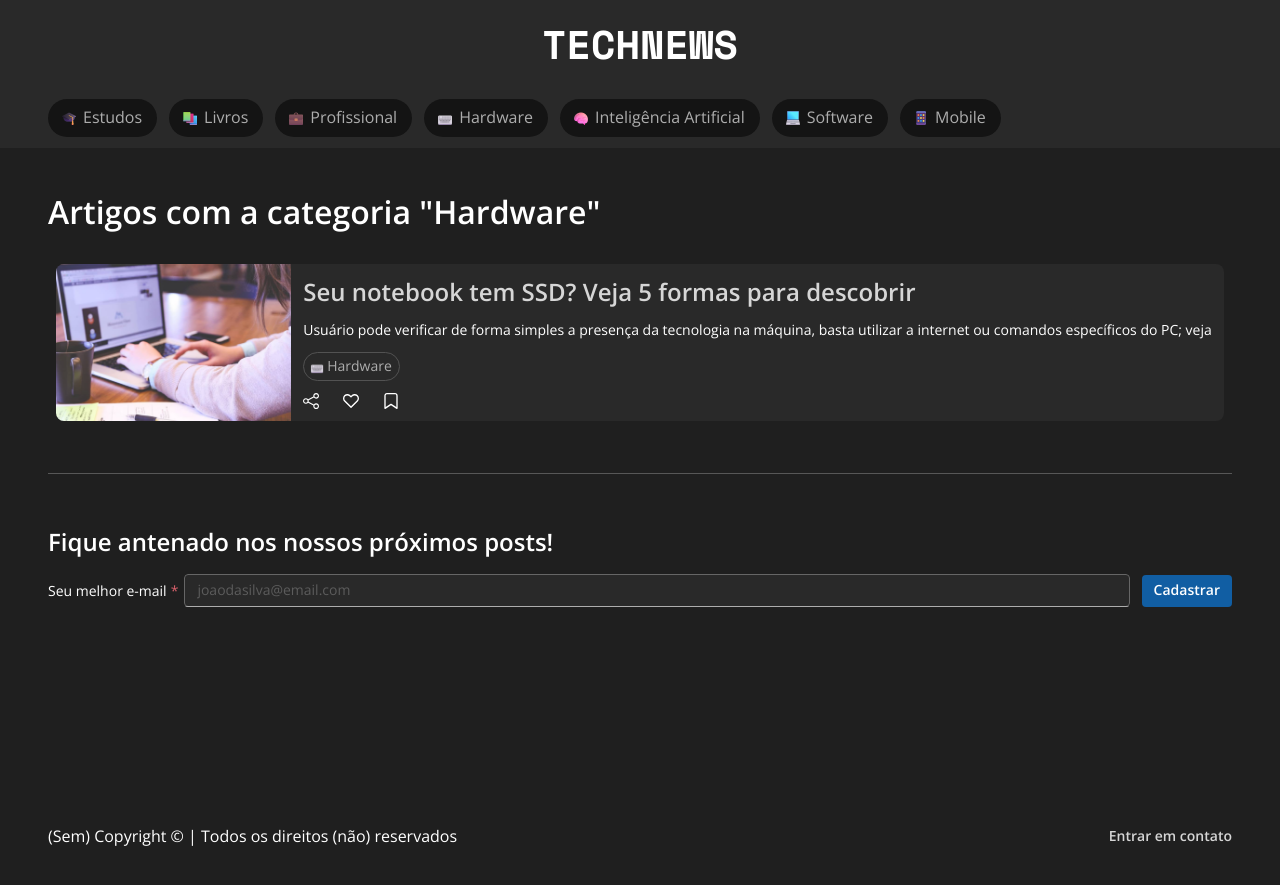
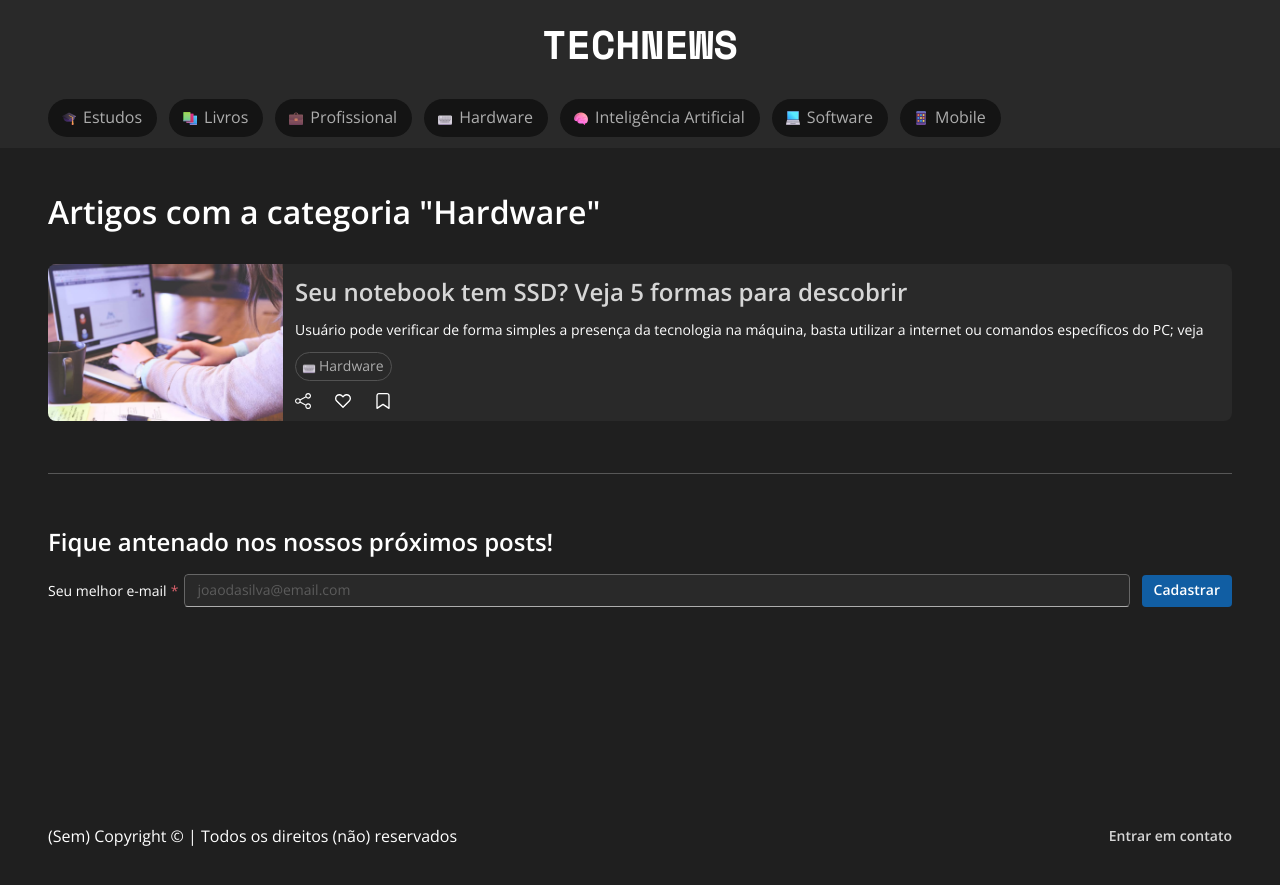
Before and after one commit to guipmdev/technews, a Jekyll site: the page built from _pages/categories/hardware.html, in a window 1280 px wide. Shown: the top 885 px of the page. Built offline with Jekyll 4.4.1, drawn with Linux system fonts in a browser that asks for light colours.

Commit message:
style: update layout and styling

```diff
--- a/_layouts/category.html
+++ b/_layouts/category.html
@@ -12,7 +12,7 @@ layout: with-newsletter
   <ol class="post-listing d-flex flex-column align-items-center gap-4">
     <!-- prettier-ignore -->
     {% for post in filteredPosts %}
-    <li>{% include post-card.html type='search' post=post %}</li>
+    <li class="w-100">{% include post-card.html type='search' post=post %}</li>
     {% endfor %}
   </ol>
 </section>
--- a/_sass/pages/_home.scss
+++ b/_sass/pages/_home.scss
@@ -1,11 +1,11 @@
 .posts-grid {
   grid-template-columns: repeat(1, minmax(0, 1fr));
 
-  @media (min-width: 440px) {
+  @media (min-width: 640px) {
     grid-template-columns: repeat(2, minmax(0, 1fr));
   }
 
-  @media (min-width: 640px) {
+  @media (min-width: 1024px) {
     grid-template-columns: repeat(3, minmax(0, 1fr));
   }
 }
--- a/index.html
+++ b/index.html
@@ -25,7 +25,9 @@ title: Página inicial
       <!-- prettier-ignore -->
 
       {% for post in paginator.posts %}
-      <li>{% include post-card.html type='no-excerpt' post=post %}</li>
+      <li class="w-100">
+        {% include post-card.html type='no-excerpt' post=post %}
+      </li>
       {% endfor %}
     </ol>
   </div>
```
